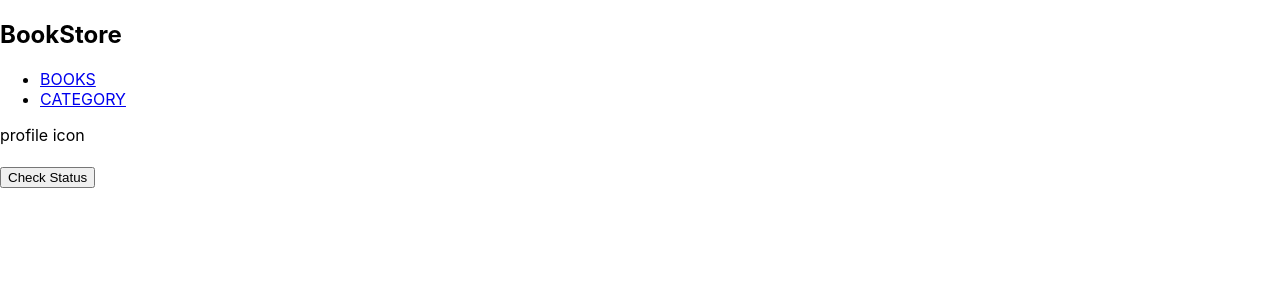
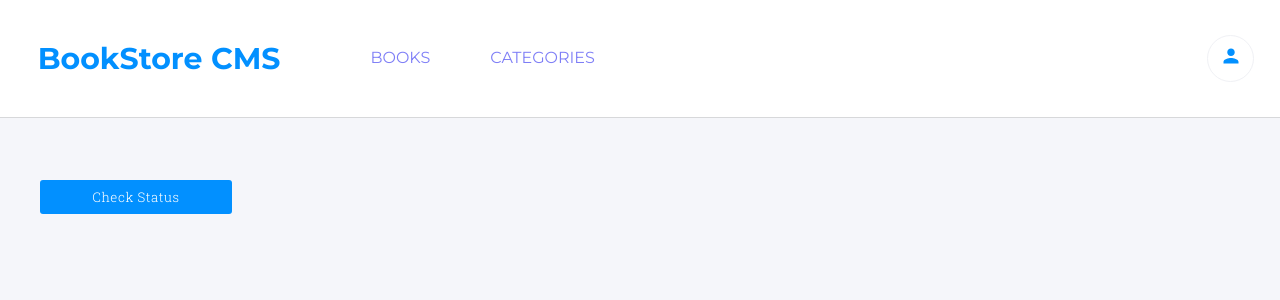
Before and after one commit to Patfarmurs/react-book-store, a React (Create React App) app: page /category in a window 1280 px wide. Shown: the top 300 px of the page. Built offline with nearby package versions, Linux system fonts and the light colour scheme; no server answers.

Commit message:
Add styling

```diff
--- a/package.json
+++ b/package.json
@@ -11,6 +11,7 @@
     "prop-types": "^15.8.1",
     "react": "^18.2.0",
     "react-dom": "^18.2.0",
+    "react-icons": "^4.8.0",
     "react-redux": "^8.0.5",
     "react-redux-toolkit": "^0.0.1-alpha.2",
     "react-router-dom": "^6.10.0",
--- a/src/App.js
+++ b/src/App.js
@@ -1,4 +1,5 @@
 import React from 'react';
+import './App.css';
 import { Route, Routes } from 'react-router-dom';
 import { useDispatch } from 'react-redux';
 import { fetchBooks } from './redux/books/books';
--- a/src/components/Book.js
+++ b/src/components/Book.js
@@ -11,16 +11,47 @@ const ContentBook = ({ book }) => {
   };
 
   return (
-    <li>
-      <h3>{book.title}</h3>
-      <p>{book.author}</p>
-      <button type="submit" onClick={handleSubmit}>Remove</button>
+    <li className="eachbook">
+      <div className="book">
+        <div className="book-headers">
+          <h4 className="category">{book.category}</h4>
+          <h2 className="title">{book.title}</h2>
+          <p className="author">{book.author}</p>
+        </div>
+        <div className="buttons">
+          <span><button type="button">Comments</button></span>
+          {' '}
+          <hr />
+          <span><button type="button" onClick={handleSubmit}>Remove</button></span>
+          <hr />
+          <span><button type="button">Edit</button></span>
+        </div>
+      </div>
+
+      <div className="details">
+        <div className="percentage-complete">
+          <div className="completed-circle" />
+          <div>
+            <p className="t64">74%</p>
+            <p className="completed">Completed</p>
+          </div>
+        </div>
+        <hr className="complete-line" />
+        <div className="chapter-progress">
+          <h4 className="current">CURRENT CHAPTER</h4>
+          <h4 className="chapter">Chapter 17</h4>
+          <button type="button" className="update">UPDATE PROGRESS</button>
+        </div>
+      </div>
+
     </li>
+
   );
 };
 
 ContentBook.propTypes = {
   book: PropTypes.shape({
+    category: PropTypes.string,
     title: PropTypes.string,
     author: PropTypes.string,
     item_id: PropTypes.string,
--- a/src/components/Form.js
+++ b/src/components/Form.js
@@ -15,7 +15,7 @@ const BookForm = () => {
         item_id: uuid4(),
         title,
         author,
-        category: 'fiction',
+        category: 'Fiction',
 
       };
       dispatch(addBook(payload));
@@ -25,12 +25,12 @@ const BookForm = () => {
   };
 
   return (
-    <section>
-      <h2>ADD NEW BOOK</h2>
+    <section className="addbook-section">
+      <h2 className="add-book">ADD NEW BOOK</h2>
       <form onSubmit={addBookk}>
-        <input type="text" placeholder="Add title" className="input-text" name="title" onChange={(e) => setTitle(e.target.value)} value={title} required />
-        <input type="text" placeholder="Add author" className="input-text" name="author" onChange={(e) => setAuthor(e.target.value)} value={author} required />
-        <button type="submit">ADD BOOK</button>
+        <input type="text" placeholder="Add title" className="input-title" name="title" onChange={(e) => setTitle(e.target.value)} value={title} required />
+        <input type="text" placeholder="Add author" className="input-author" name="author" onChange={(e) => setAuthor(e.target.value)} value={author} required />
+        <button type="submit" className="add-btn">ADD BOOK</button>
       </form>
     </section>
   );
--- a/src/components/Navigation.js
+++ b/src/components/Navigation.js
@@ -1,15 +1,25 @@
 import { Link } from 'react-router-dom';
 import React from 'react';
+import { IoMdPerson } from 'react-icons/io';
 
 const Navigation = () => (
-  <nav>
-    <h1>BookStore</h1>
-    <ul>
-      <li><Link to="/">BOOKS</Link></li>
-      <li><Link to="/category">CATEGORY</Link></li>
-    </ul>
-    <p>profile icon</p>
-  </nav>
+  <header>
+    <nav>
+      <div className="cms-links">
+        <div>
+          <h1 className="logo">BookStore CMS</h1>
+        </div>
+        <ul className="ul-books">
+          <li><Link to="/">BOOKS</Link></li>
+          <li><Link to="/category">CATEGORIES</Link></li>
+        </ul>
+      </div>
+      <button className="icon" type="button">
+        <IoMdPerson />
+      </button>
+
+    </nav>
+  </header>
 );
 
 export default Navigation;
--- a/src/pages/CategoryPage.js
+++ b/src/pages/CategoryPage.js
@@ -12,7 +12,7 @@ const CategoryPage = () => {
 
   return (
     <div>
-      <h1>{categories}</h1>
+      <h1 className="under-const">{categories}</h1>
       <button type="submit" className="status-button" onClick={handleSubmit}>Check Status</button>
     </div>
   );
```
Also changed, not shown: 1 other file (tests, documents, lock files or other folders).
